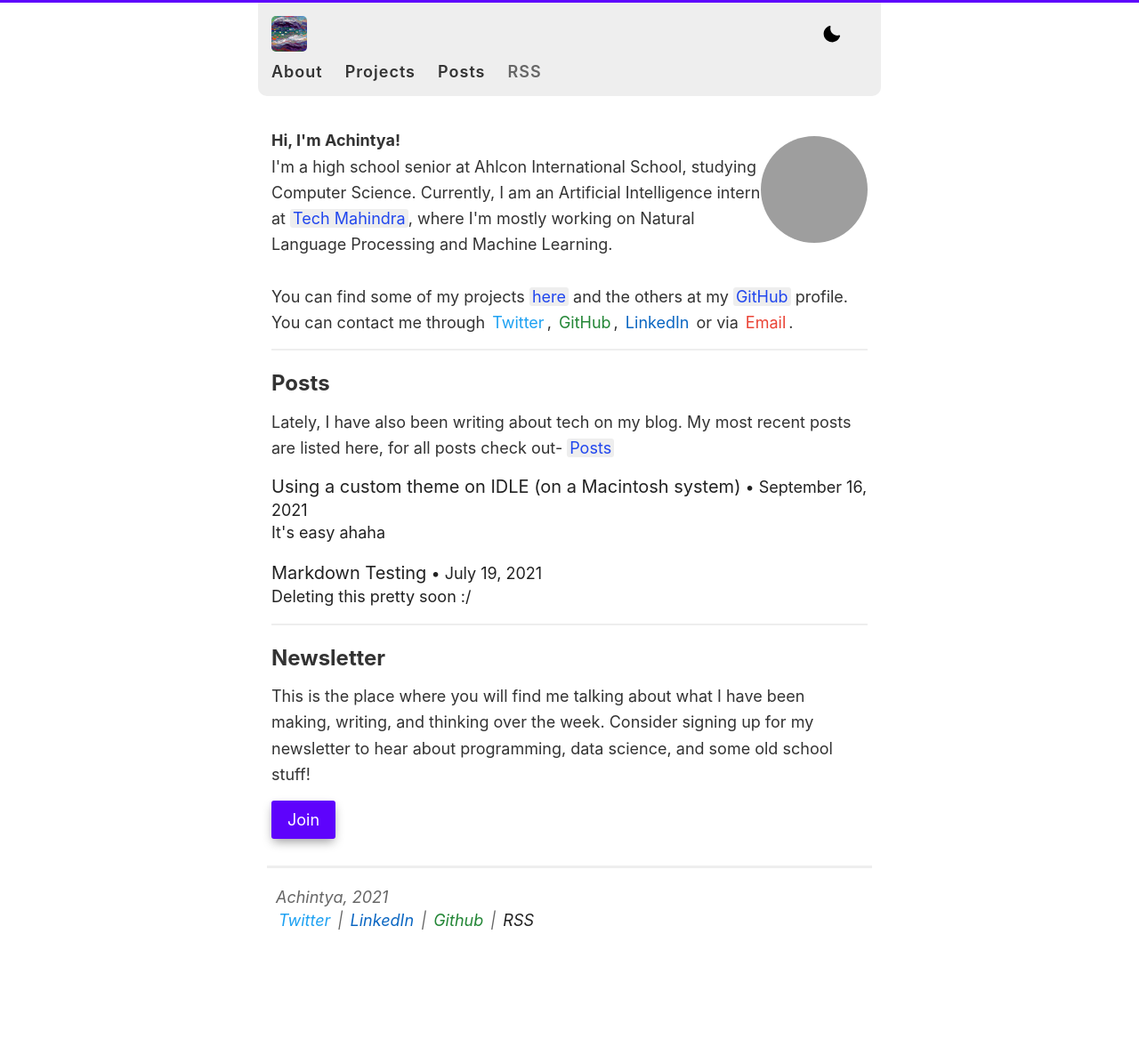
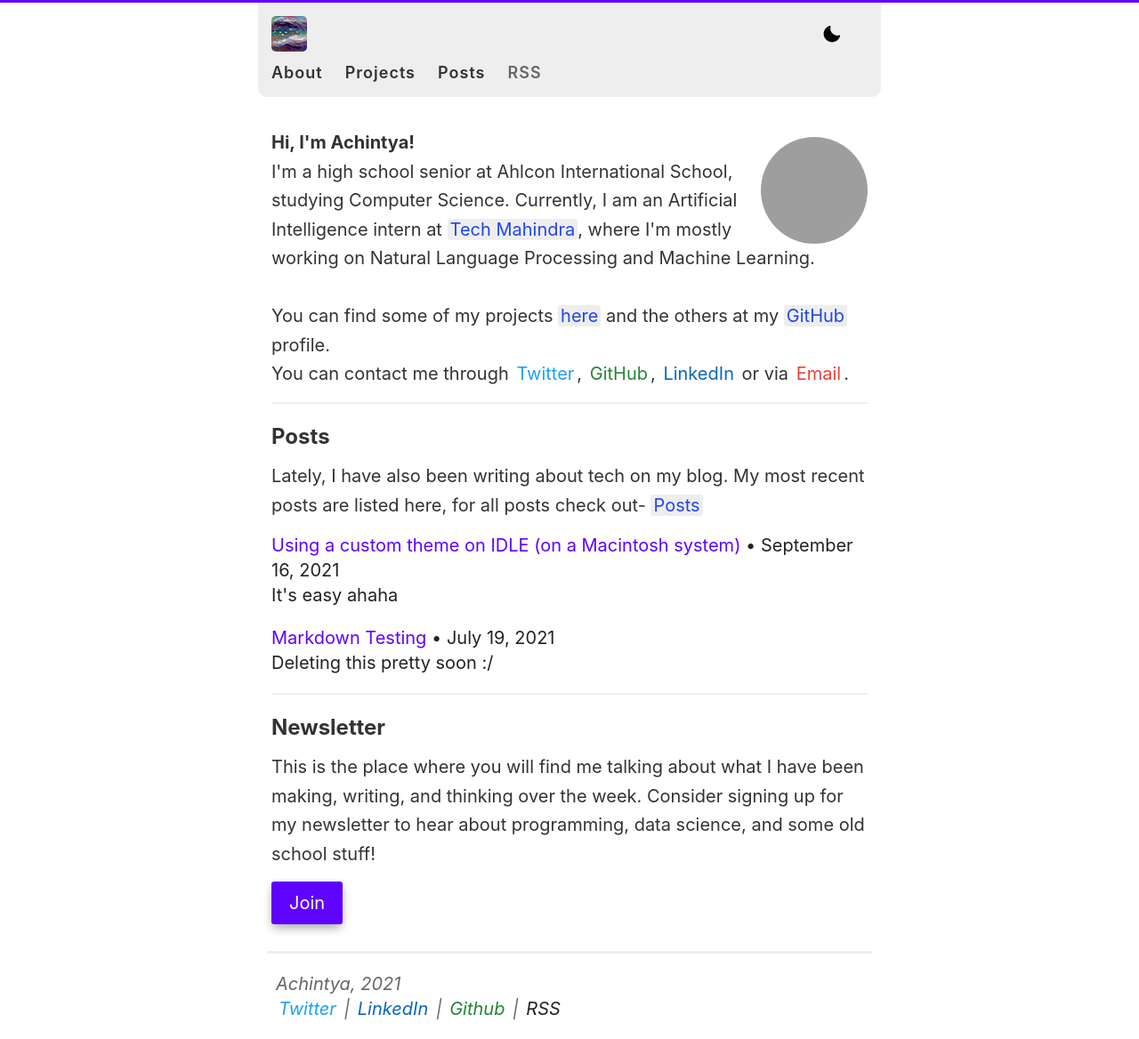
Before and after one commit to achntj/achintyajha.github.io, a Jekyll site: the page built from index.html, in a window 1280 px wide. Shown: the whole page at 89% size. Built offline with Jekyll 4.4.1, drawn with Linux system fonts in a browser that asks for light colours; before the commit the page ends 1067 px from its top, so only the background shows below that; grey boxes are pictures that could not be loaded.

Commit message:
main theme changed to alt web

```diff
--- a/index.html
+++ b/index.html
@@ -9,17 +9,31 @@
   <p>
     <b>Hi, I'm Achintya!</b>
     <br />
-    I'm a high school senior at Ahlcon International School, studying Computer Science.
-        Currently, I am an Artificial Intelligence intern at <a href="https://www.techmahindra.com/en-in/innovation/makers-lab/">Tech
-        Mahindra</a>, where I'm mostly working on Natural Language Processing and Machine Learning.
-        <br />
-        <br />
-        You can find some of my projects <a href="/projects/">here</a> and the others at my
-        <a href="https://github.com/achintyajha">GitHub</a> profile.
-        <br />
-        You can contact me through <a class="special_link twitter" href="https://www.twitter.com/achintyajha05">Twitter</a>, <a class="special_link github" href="https://github.com/achintyajha">GitHub</a>,
-        <a class="special_link linkedin" href="https://linkedin.com/in/achintyajha">LinkedIn</a> or via <a class="special_link mail" href="mailto:achintya@achintyajha.com">Email</a>.
-        <br />
+    I'm a high school senior at Ahlcon International School, studying Computer
+    Science. Currently, I am an Artificial Intelligence intern at
+    <a href="https://www.techmahindra.com/en-in/innovation/makers-lab/"
+      >Tech Mahindra</a
+    >, where I'm mostly working on Natural Language Processing and Machine
+    Learning.
+    <br />
+    <br />
+    You can find some of my projects <a href="/projects/">here</a> and the
+    others at my <a href="https://github.com/achintyajha">GitHub</a> profile.
+    <br />
+    You can contact me through
+    <a class="special_link twitter" href="https://www.twitter.com/achintyajha05"
+      >Twitter</a
+    >,
+    <a class="special_link github" href="https://github.com/achintyajha"
+      >GitHub</a
+    >,
+    <a class="special_link linkedin" href="https://linkedin.com/in/achintyajha"
+      >LinkedIn</a
+    >
+    or via
+    <a class="special_link mail" href="mailto:achintya@achintyajha.com">Email</a
+    >.
+    <br />
   </p>
 </div>
 
@@ -41,7 +55,7 @@
   {% endfor %}
 </div>
 
-<div class="newsletter">
+<div class="newsletter noselect">
   <h2>Newsletter</h2>
   <p>
     This is the place where you will find me talking about what I have been
--- a/style.scss
+++ b/style.scss
@@ -13,6 +13,16 @@
 /* BASE RULES */
 /**************/
 
+.noselect {
+  -webkit-touch-callout: none; /* iOS Safari */
+  -webkit-user-select: none; /* Safari */
+  -khtml-user-select: none; /* Konqueror HTML */
+  -moz-user-select: none; /* Old versions of Firefox */
+  -ms-user-select: none; /* Internet Explorer/Edge */
+  user-select: none; /* Non-prefixed version, currently
+                                  supported by Chrome, Edge, Opera and Firefox */
+}
+
 html {
   font-size: 100%;
 }
@@ -22,8 +32,11 @@
   flex-direction: column;
   min-height: 100vh;
   background: var(--color-bg);
-  font: 18px/1.4 $helvetica;
+  font: 20px/1.4 $helvetica;
   color: var(--color-text);
+  @include mobile {
+    font-size: 18px;
+  }
 }
 
 h1,
@@ -43,6 +56,14 @@
   // @include mobile {
   //   line-height: 1.1;
   // }
+
+  -webkit-touch-callout: none; /* iOS Safari */
+  -webkit-user-select: none; /* Safari */
+  -khtml-user-select: none; /* Konqueror HTML */
+  -moz-user-select: none; /* Old versions of Firefox */
+  -ms-user-select: none; /* Internet Explorer/Edge */
+  user-select: none; /* Non-prefixed version, currently
+                                  supported by Chrome, Edge, Opera and Firefox */
 }
 
 h1 {
@@ -418,9 +439,16 @@
 }
 
 .span_header {
-  color: var(--color-text-secondary);
+  color: var(--color-accent);
   font-size: 20px;
   font-weight: 400;
+
+  &:hover,
+  &:active {
+    transition: 0.4s;
+    color: var(--color-eminent);
+    text-decoration: none;
+  }
 }
 
 .entry img {
```
